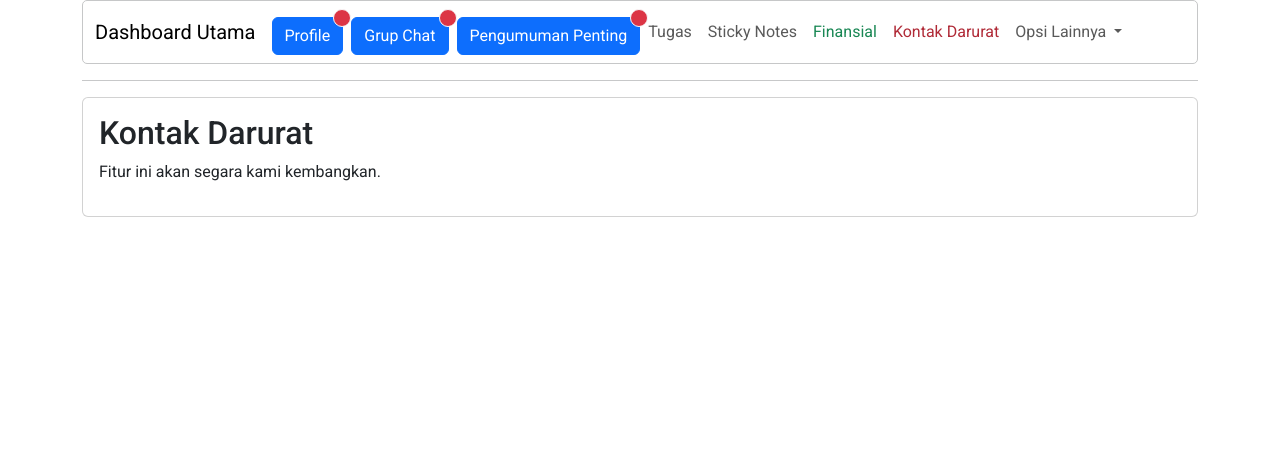
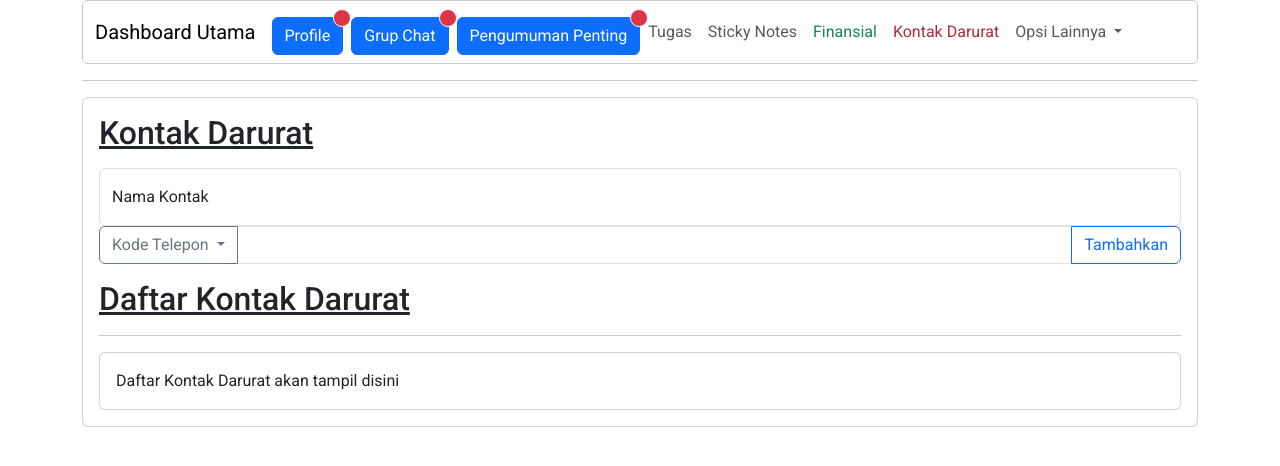
Before and after one commit to FMATheNomad/keluargaku, a plain HTML site: page index.html in a window 1280 px wide. Both pictures are taken after a click on the link "Kontak Darurat". Drawn offline with nearby package versions, Linux system fonts and the light colour scheme.

Commit message:
Add files via upload

```diff
--- a/index.html
+++ b/index.html
@@ -434,8 +434,53 @@
       <div id="emergencyContacts" class="page d-none">
         <div class="card">
           <div class="card-body">
-            <h2>Kontak Darurat</h2>
-            <p>Fitur ini akan segara kami kembangkan.</p>
+            <h2><u>Kontak Darurat</u></h2>
+            <form action="">
+              <div class="input-group mt-3">
+                <div class="form-floating">
+                  <input
+                    type="text"
+                    class="form-control"
+                    id="floatingInput"
+                    placeholder="e.g. John"
+                  />
+                  <label for="floatingInput">Nama Kontak</label>
+                </div>
+              </div>
+              <div class="input-group">
+                <button
+                  class="btn btn-outline-secondary dropdown-toggle"
+                  type="button"
+                  data-bs-toggle="dropdown"
+                  aria-expanded="false"
+                >
+                  Kode Telepon
+                </button>
+                <ul class="dropdown-menu">
+                  <li><a class="dropdown-item" href="#">Action</a></li>
+                  <li><a class="dropdown-item" href="#">Another action</a></li>
+                </ul>
+                <input
+                  type="text"
+                  class="form-control"
+                  aria-label="Text input with dropdown button"
+                />
+                <button
+                  class="btn btn-outline-primary"
+                  type="button"
+                  id="button-addon2"
+                >
+                  Tambahkan
+                </button>
+              </div>
+            </form>
+            <h2 class="mt-3"><u>Daftar Kontak Darurat</u></h2>
+            <hr />
+            <div class="card">
+              <div class="card-body">
+                Daftar Kontak Darurat akan tampil disini
+              </div>
+            </div>
           </div>
         </div>
       </div>
```
